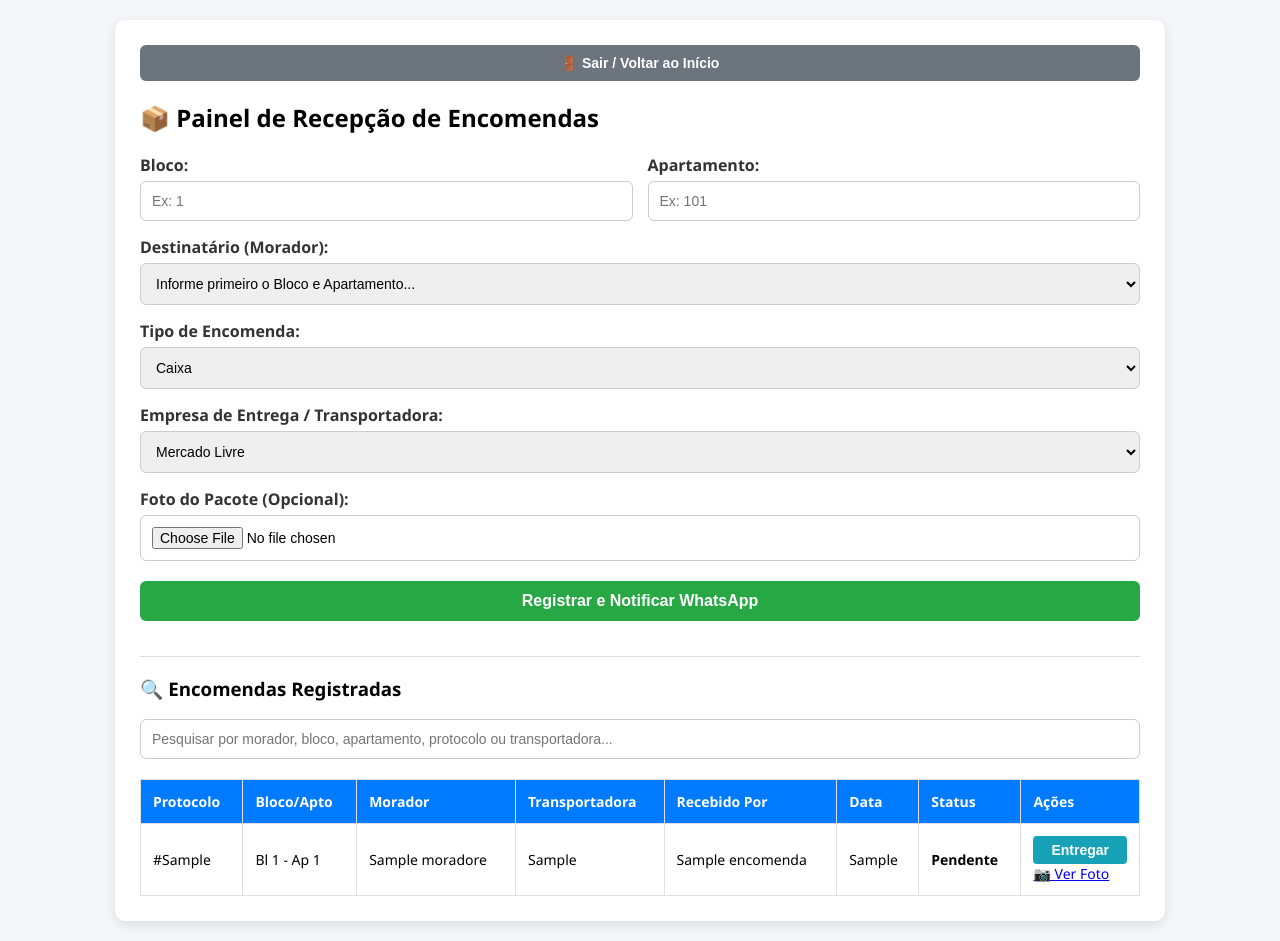
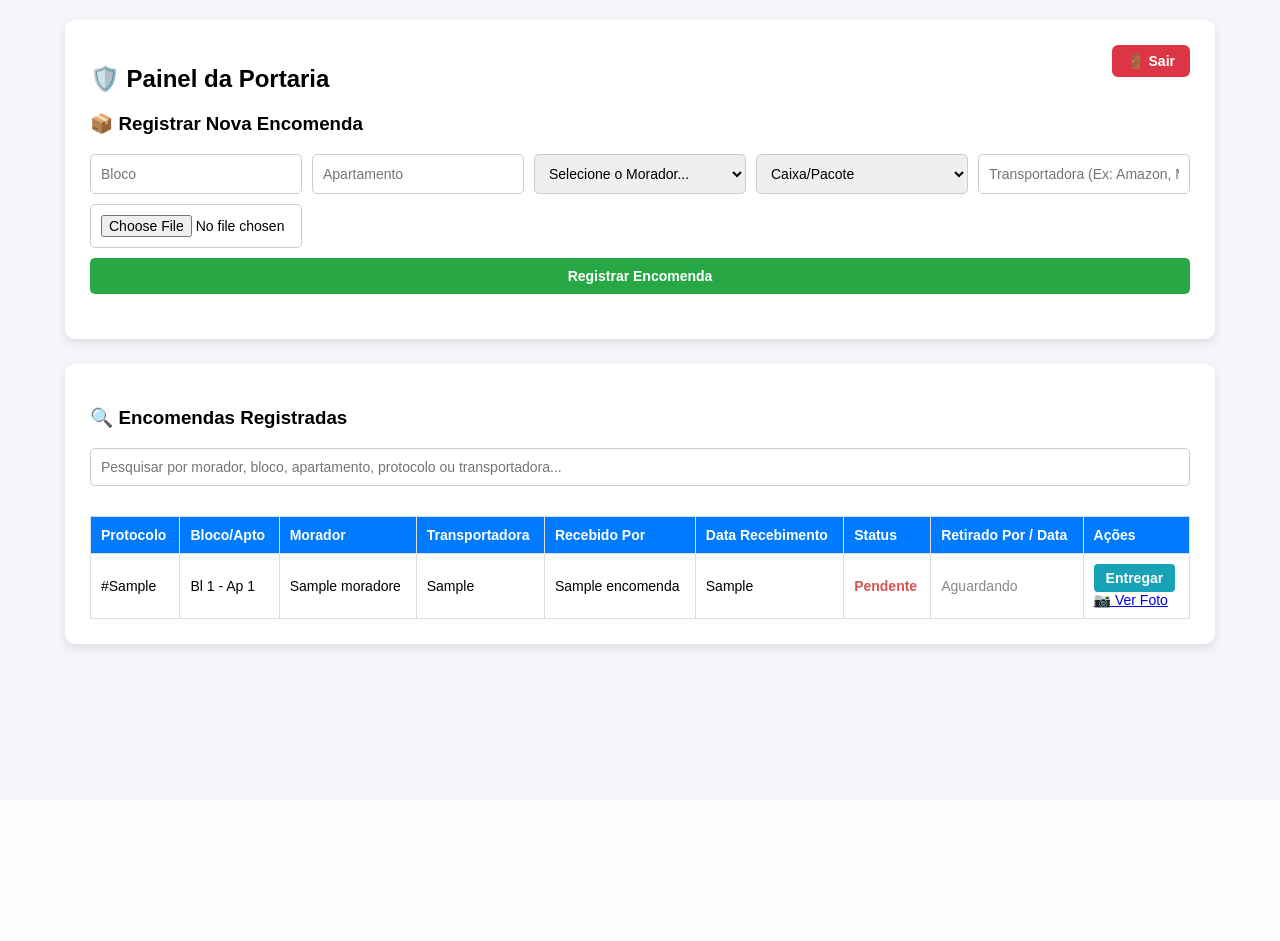
Before and after one commit to helderSilva-bit/sistema-condominio, a Flask app: page /portaria in a window 1280 px wide. After the commit the page ends 654 px from the top, so only its background shows below. Run offline with Flask 3, Linux system fonts and the light colour scheme; the visitor is signed in with stand-in values (Sample User, id 1); tables that the repository leaves empty hold one stand-in row (values such as "Sample post").

Commit message:
Exibe informacao de quem retirou a correspondencia na tela do morador

```diff
--- a/app.py
+++ b/app.py
@@ -560,7 +560,9 @@ def buscar_encomendas_portaria():
     conexao = conectar_banco()
     cursor = conexao.cursor()
     sql = '''
-        SELECT e.*, m.nome as nome_morador
+        SELECT e.id, e.protocolo_anual, e.bloco, e.apartamento, e.tipo_encomenda,
+               e.empresa_entrega, e.porteiro_nome, e.data_recebimento, e.status,
+               e.retirado_por, e.data_retirada, e.foto_url, m.nome as nome_morador
         FROM encomendas e
         LEFT JOIN moradores m ON e.morador_id = m.id
         WHERE 1=1
@@ -576,7 +578,7 @@ def buscar_encomendas_portaria():
     conexao.close()
     return jsonify(encomendas), 200
 
-# ROTA EXCLUSIVA PARA RETORNAR CORRESPONDÊNCIAS DO MORADOR LOGADO
+# ROTA PARA RETORNAR CORRESPONDÊNCIAS DO MORADOR LOGADO COM DETALHES DE RETIRADA
 @app.route('/api/morador/minhas-encomendas', methods=['GET'])
 def buscar_minhas_encomendas():
     morador_id = session.get('morador_id')
@@ -586,7 +588,8 @@ def buscar_minhas_encomendas():
     conexao = conectar_banco()
     cursor = conexao.cursor()
     cursor.execute('''
-        SELECT e.*
+        SELECT e.id, e.protocolo_anual, e.tipo_encomenda, e.empresa_entrega,
+               e.data_recebimento, e.status, e.retirado_por, e.data_retirada, e.foto_url
         FROM encomendas e
         WHERE e.morador_id = ?
         ORDER BY e.id DESC
--- a/templates/portaria.html
+++ b/templates/portaria.html
@@ -3,85 +3,52 @@
 <head>
     <meta charset="UTF-8">
     <meta name="viewport" content="width=device-width, initial-scale=1.0">
-    <title>Painel da Portaria - Sistema de Condomínio</title>
+    <title>Portaria - Gestão de Encomendas</title>
     <style>
-        body { font-family: 'Segoe UI', Tahoma, Geneva, Verdana, sans-serif; background: #f4f6f9; padding: 20px; margin: 0; }
-        .container { max-width: 1000px; margin: auto; background: white; padding: 25px; border-radius: 10px; box-shadow: 0 4px 12px rgba(0,0,0,0.1); }
-        .btn-voltar { background: #6c757d; color: white; border: none; padding: 10px 18px; border-radius: 6px; cursor: pointer; font-weight: bold; font-size: 14px; }
-        .btn-voltar:hover { background: #5a6268; }
-        .form-group { margin-top: 15px; }
-        label { font-weight: bold; display: block; margin-bottom: 5px; color: #333; }
-        input, select, button { padding: 11px; border-radius: 6px; border: 1px solid #ccc; width: 100%; box-sizing: border-box; font-size: 14px; }
-        button.btn-salvar { background: #28a745; color: white; font-weight: bold; border: none; cursor: pointer; margin-top: 20px; font-size: 16px; }
-        button.btn-salvar:hover { background: #218838; }
-        table { width: 100%; border-collapse: collapse; margin-top: 20px; font-size: 14px; }
-        th, td { border: 1px solid #e0e0e0; padding: 12px; text-align: left; }
+        body { font-family: Arial, sans-serif; background: #f4f6f9; padding: 20px; margin: 0; }
+        .card { max-width: 1100px; margin: auto; background: white; padding: 25px; border-radius: 10px; box-shadow: 0 4px 10px rgba(0,0,0,0.1); margin-bottom: 25px; }
+        .btn-top { padding: 8px 15px; border-radius: 6px; border: none; cursor: pointer; font-weight: bold; background: #dc3545; color: white; float: right; }
+        input, select, button { padding: 10px; border-radius: 5px; border: 1px solid #ccc; font-size: 14px; }
+        .btn-entregar { background: #17a2b8; color: white; border: none; cursor: pointer; font-weight: bold; padding: 6px 12px; border-radius: 4px; }
+        table { width: 100%; border-collapse: collapse; margin-top: 15px; font-size: 14px; }
+        th, td { border: 1px solid #ddd; padding: 10px; text-align: left; }
         th { background: #007bff; color: white; }
-        tr:nth-child(even) { background-color: #f9f9f9; }
-        .btn-entregar { background: #17a2b8; color: white; border: none; padding: 6px 12px; border-radius: 4px; cursor: pointer; font-weight: bold; }
-        .btn-entregar:hover { background: #138496; }
+        .status-pendente { color: #d9534f; font-weight: bold; }
+        .status-entregue { color: #28a745; font-weight: bold; }
+        .info-retirada { font-size: 12px; color: #555; }
     </style>
 </head>
 <body>
-<div class="container">
-    <button class="btn-voltar" onclick="location.href='/logout'">🚪 Sair / Voltar ao Início</button>
-    <h2>📦 Painel de Recepção de Encomendas</h2>
+<div class="card">
+    <button class="btn-top" onclick="location.href='/logout'">🚪 Sair</button>
+    <h2>🛡️ Painel da Portaria</h2>
 
-    <form id="formEnc" onsubmit="salvar(event)">
-        <div style="display: flex; gap: 15px;">
-            <div style="flex: 1;">
-                <label>Bloco:</label>
-                <input type="number" id="bloco" required onchange="carregarMoradores()" placeholder="Ex: 1">
-            </div>
-            <div style="flex: 1;">
-                <label>Apartamento:</label>
-                <input type="number" id="apartamento" required onchange="carregarMoradores()" placeholder="Ex: 101">
-            </div>
-        </div>
+    <h3>📦 Registrar Nova Encomenda</h3>
+    <form id="form-encomenda" onsubmit="registrarEncomenda(event)" style="display: grid; grid-template-columns: repeat(auto-fit, minmax(180px, 1fr)); gap: 10px; margin-bottom: 20px;">
+        <input type="number" id="bloco" placeholder="Bloco" required onchange="carregarMoradores()">
+        <input type="number" id="apartamento" placeholder="Apartamento" required onchange="carregarMoradores()">
 
-        <div class="form-group">
-            <label>Destinatário (Morador):</label>
-            <select id="morador_id" required>
-                <option value="">Informe primeiro o Bloco e Apartamento...</option>
-            </select>
-        </div>
+        <select id="morador_id" required>
+            <option value="">Selecione o Morador...</option>
+        </select>
 
-        <div class="form-group">
-            <label>Tipo de Encomenda:</label>
-            <select id="tipo" required>
-                <option value="Caixa">Caixa</option>
-                <option value="Envelope">Envelope</option>
-                <option value="Sacola">Sacola</option>
-                <option value="Pacote Pequeno">Pacote Pequeno</option>
-                <option value="Outros">Outros</option>
-            </select>
-        </div>
+        <select id="tipo_encomenda" required>
+            <option value="Caixa/Pacote">Caixa/Pacote</option>
+            <option value="Envelope/Carta">Envelope/Carta</option>
+            <option value="Saco/Sacola">Saco/Sacola</option>
+            <option value="Outros">Outros</option>
+        </select>
 
-        <div class="form-group">
-            <label>Empresa de Entrega / Transportadora:</label>
-            <select id="empresa" required>
-                <option value="Mercado Livre">Mercado Livre</option>
-                <option value="Correios">Correios</option>
-                <option value="Shopee">Shopee</option>
-                <option value="Amazon">Amazon</option>
-                <option value="Jadlog">Jadlog</option>
-                <option value="Loggi">Loggi</option>
-                <option value="Outros">Outros / Entregador</option>
-            </select>
-        </div>
+        <input type="text" id="empresa_entrega" placeholder="Transportadora (Ex: Amazon, Mercado Livre)" required>
+        <input type="file" id="foto" accept="image/*">
 
-        <div class="form-group">
-            <label>Foto do Pacote (Opcional):</label>
-            <input type="file" id="foto" accept="image/*">
-        </div>
+        <button type="submit" style="background: #28a745; color: white; font-weight: bold; border: none; cursor: pointer; grid-column: 1 / -1;">Registrar Encomenda</button>
+    </form>
+</div>
 
-        <button type="submit" class="btn-salvar">Registrar e Notificar WhatsApp</button>
-    </form>
-
-    <hr style="margin-top: 35px; border: 0; border-top: 1px solid #ddd;">
-
+<div class="card">
     <h3>🔍 Encomendas Registradas</h3>
-    <input type="text" id="busca" placeholder="Pesquisar por morador, bloco, apartamento, protocolo ou transportadora..." onkeyup="pesquisar()">
+    <input type="text" id="busca" placeholder="Pesquisar por morador, bloco, apartamento, protocolo ou transportadora..." onkeyup="buscarEncomendas()" style="width: 100%; box-sizing: border-box; margin-bottom: 15px;">
 
     <table>
         <thead>
@@ -91,134 +58,119 @@
                 <th>Morador</th>
                 <th>Transportadora</th>
                 <th>Recebido Por</th>
-                <th>Data</th>
+                <th>Data Recebimento</th>
                 <th>Status</th>
+                <th>Retirado Por / Data</th>
                 <th>Ações</th>
             </tr>
         </thead>
-        <tbody id="tabela"></tbody>
+        <tbody id="tb-encomendas">
+            <tr><td colspan="9" style="text-align:center;">Carregando encomendas...</td></tr>
+        </tbody>
     </table>
 </div>
 
 <script>
-// Carrega automaticamente os moradores vinculados ao Bloco/Apto digitados
 async function carregarMoradores() {
     const bloco = document.getElementById('bloco').value;
-    const ap = document.getElementById('apartamento').value;
+    const apartamento = document.getElementById('apartamento').value;
     const select = document.getElementById('morador_id');
 
-    if (!bloco || !ap) return;
-
-    const res = await fetch(`/api/moradores/buscar/${bloco}/${ap}`);
-    const moradores = await res.json();
-
-    select.innerHTML = '';
-    if (moradores.length === 0) {
-        select.innerHTML = '<option value="">Nenhum morador cadastrado nesta unidade</option>';
-        return;
+    if (bloco && apartamento) {
+        const res = await fetch(`/api/moradores/buscar/${bloco}/${apartamento}`);
+        const moradores = await res.json();
+        select.innerHTML = '<option value="">Selecione o Morador...</option>';
+        moradores.forEach(m => {
+            select.innerHTML += `<option value="${m.id}">${m.nome}</option>`;
+        });
     }
-
-    moradores.forEach(m => {
-        select.innerHTML += `<option value="${m.id}">${m.nome} (Tel: ${m.celular})</option>`;
-    });
 }
 
-// Salva a encomenda e envia o link com a foto no WhatsApp
-async function salvar(e) {
+async function registrarEncomenda(e) {
     e.preventDefault();
     const formData = new FormData();
     formData.append('bloco', document.getElementById('bloco').value);
     formData.append('apartamento', document.getElementById('apartamento').value);
     formData.append('morador_id', document.getElementById('morador_id').value);
-    formData.append('tipo_encomenda', document.getElementById('tipo').value);
-    formData.append('empresa_entrega', document.getElementById('empresa').value);
+    formData.append('tipo_encomenda', document.getElementById('tipo_encomenda').value);
+    formData.append('empresa_entrega', document.getElementById('empresa_entrega').value);
 
-    if (document.getElementById('foto').files[0]) {
-        formData.append('foto', document.getElementById('foto').files[0]);
+    const fotoFile = document.getElementById('foto').files[0];
+    if (fotoFile) {
+        formData.append('foto', fotoFile);
     }
 
-    const res = await fetch('/api/encomendas', { method: 'POST', body: formData });
+    const res = await fetch('/api/encomendas', {
+        method: 'POST',
+        body: formData
+    });
+
     const json = await res.json();
-
-    if (!res.ok) {
-        alert("⚠️ " + (json.erro || "Erro ao registrar encomenda"));
-        return;
+    if (res.ok) {
+        alert("✅ " + json.mensagem);
+        document.getElementById('form-encomenda').reset();
+        buscarEncomendas();
+    } else {
+        alert("⚠️ " + json.erro);
     }
-
-    alert(json.mensagem);
-
-    if (json.celular_morador) {
-        let num = json.celular_morador.replace(/\D/g, '');
-        if (!num.startsWith('55')) num = '55' + num;
-
-        // Anexa o link direto da foto do pacote (se enviada)
-        let linkFoto = json.foto_url ? `\n📷 *Foto da Encomenda:* https://sistema-condominio-fm3o.onrender.com${json.foto_url}\n` : '';
-
-        const txt = encodeURIComponent(
-            `📦 *Aviso de Encomenda - Portaria*\n\n` +
-            `Olá, *${json.nome_morador}*!\n` +
-            `Chegou uma encomenda para você.\n\n` +
-            `• *Protocolo Anual:* #${json.protocolo}\n` +
-            `• *Transportadora:* ${json.empresa}\n` +
-            `• *Recebido por:* ${json.porteiro_nome}\n` +
-            linkFoto + `\n` +
-            `👉 *Atualize seu cadastro (máx. 4 por apto):*\nhttps://sistema-condominio-fm3o.onrender.com/meu-cadastro\n\n` +
-            `Pode vir retirar na portaria!`
-        );
-
-        const urlWhatsapp = `https://api.whatsapp.com/send?phone=${num}&text=${txt}`;
-        window.open(urlWhatsapp, '_blank');
-    }
-
-    document.getElementById('formEnc').reset();
-    document.getElementById('morador_id').innerHTML = '<option value="">Informe primeiro o Bloco e Apartamento...</option>';
-    pesquisar();
 }
 
-// Pesquisa as encomendas no banco
-async function pesquisar() {
+async function buscarEncomendas() {
     const q = document.getElementById('busca').value;
-    const res = await fetch(`/api/encomendas/busca?q=${q}`);
-    const encomendas = await res.json();
-    const tabela = document.getElementById('tabela');
+    const res = await fetch(`/api/encomendas/busca?q=${encodeURIComponent(q)}`);
+    const tb = document.getElementById('tb-encomendas');
 
-    tabela.innerHTML = '';
-    encomendas.forEach(enc => {
-        let fotoLink = enc.foto_url ? `<br><a href="${enc.foto_url}" target="_blank">📷 Ver Foto</a>` : '';
-        tabela.innerHTML += `
-            <tr>
-                <td>#${enc.protocolo_anual}</td>
-                <td>Bl ${enc.bloco} - Ap ${enc.apartamento}</td>
-                <td>${enc.nome_morador || 'N/I'}</td>
-                <td>${enc.empresa_entrega}</td>
-                <td>${enc.porteiro_nome || 'Portaria'}</td>
-                <td>${enc.data_recebimento}</td>
-                <td><b>${enc.status}</b></td>
-                <td>
-                    ${enc.status === 'Pendente' ? `<button class="btn-entregar" onclick="darBaixa(${enc.id})">Entregar</button>` : 'Entregue'}
-                    ${fotoLink}
-                </td>
-            </tr>
-        `;
-    });
+    if (res.ok) {
+        const encomendas = await res.json();
+        if (encomendas.length === 0) {
+            tb.innerHTML = '<tr><td colspan="9" style="text-align:center;">Nenhuma encomenda encontrada.</td></tr>';
+            return;
+        }
+
+        tb.innerHTML = encomendas.map(e => {
+            let fotoBtn = e.foto_url ? `<br><a href="${e.foto_url}" target="_blank">📷 Ver Foto</a>` : '';
+            let statusClasse = e.status === 'Pendente' ? 'status-pendente' : 'status-entregue';
+
+            let acaoBtn = e.status === 'Pendente'
+                ? `<button class="btn-entregar" onclick="darBaixa(${e.id})">Entregar</button>${fotoBtn}`
+                : `<span style="color:#28a745; font-weight:bold;">Concluído</span>${fotoBtn}`;
+
+            let infoRetirada = e.status === 'Entregue'
+                ? `<b>${e.retirado_por || 'Próprio Morador'}</b><br><span class="info-retirada">${e.data_retirada || ''}</span>`
+                : '<span style="color:#888;">Aguardando</span>';
+
+            return `
+                <tr>
+                    <td>#${e.protocolo_anual}</td>
+                    <td>Bl ${e.bloco} - Ap ${e.apartamento}</td>
+                    <td>${e.nome_morador || 'N/I'}</td>
+                    <td>${e.empresa_entrega}</td>
+                    <td>${e.porteiro_nome || 'Portaria'}</td>
+                    <td>${e.data_recebimento}</td>
+                    <td class="${statusClasse}">${e.status}</td>
+                    <td>${infoRetirada}</td>
+                    <td>${acaoBtn}</td>
+                </tr>
+            `;
+        }).join('');
+    }
 }
 
-// Confirma a retirada do pacote
 async function darBaixa(id) {
-    const retirado_por = prompt("Nome da pessoa que está retirando o pacote:");
-    if (!retirado_por) return;
-
-    await fetch(`/api/encomendas/${id}/retirar`, {
-        method: 'PUT',
-        headers: { 'Content-Type': 'application/json' },
-        body: JSON.stringify({ retirado_por })
-    });
-
-    pesquisar();
+    const retirado_por = prompt("Quem está a retirar a encomenda?", "Próprio Morador");
+    if (retirado_por !== null) {
+        const res = await fetch(`/api/encomendas/${id}/retirar`, {
+            method: 'PUT',
+            headers: { 'Content-Type': 'application/json' },
+            body: JSON.stringify({ retirado_por: retirado_por.trim() || 'Próprio Morador' })
+        });
+        if (res.ok) {
+            buscarEncomendas();
+        }
+    }
 }
 
-// Carrega as encomendas cadastradas ao abrir a página
-pesquisar();
+buscarEncomendas();
 </script>
 </body>
 </html>
```
